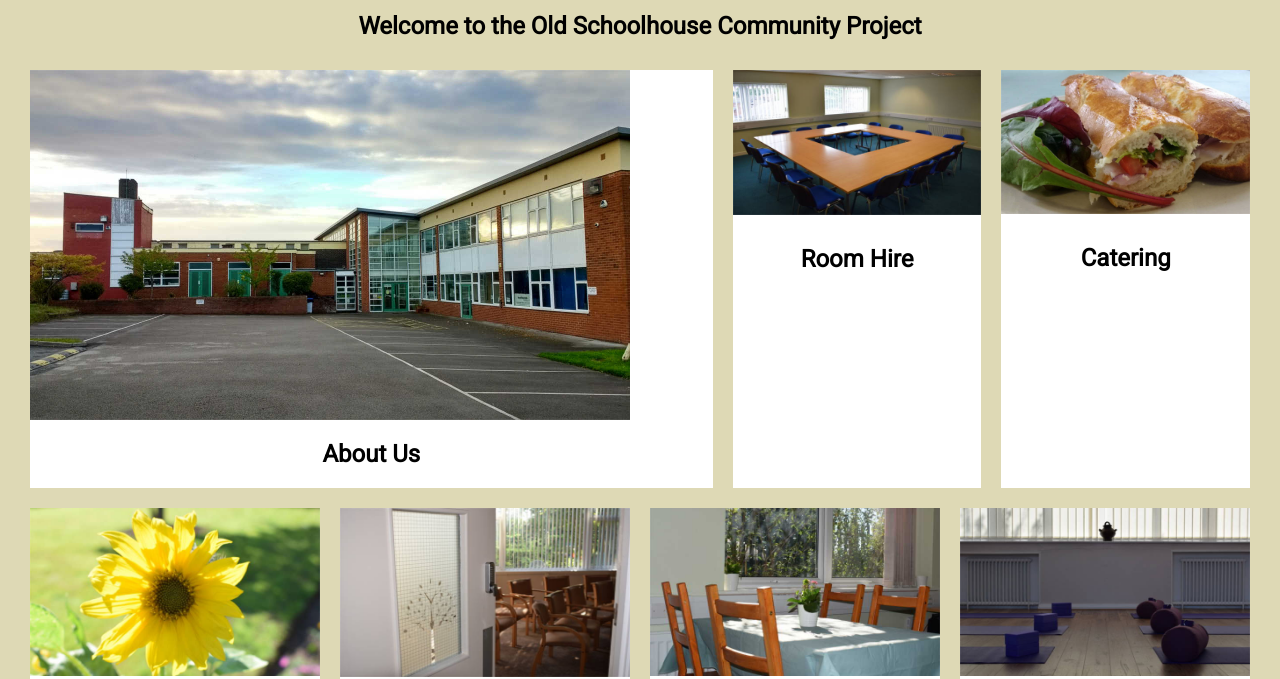
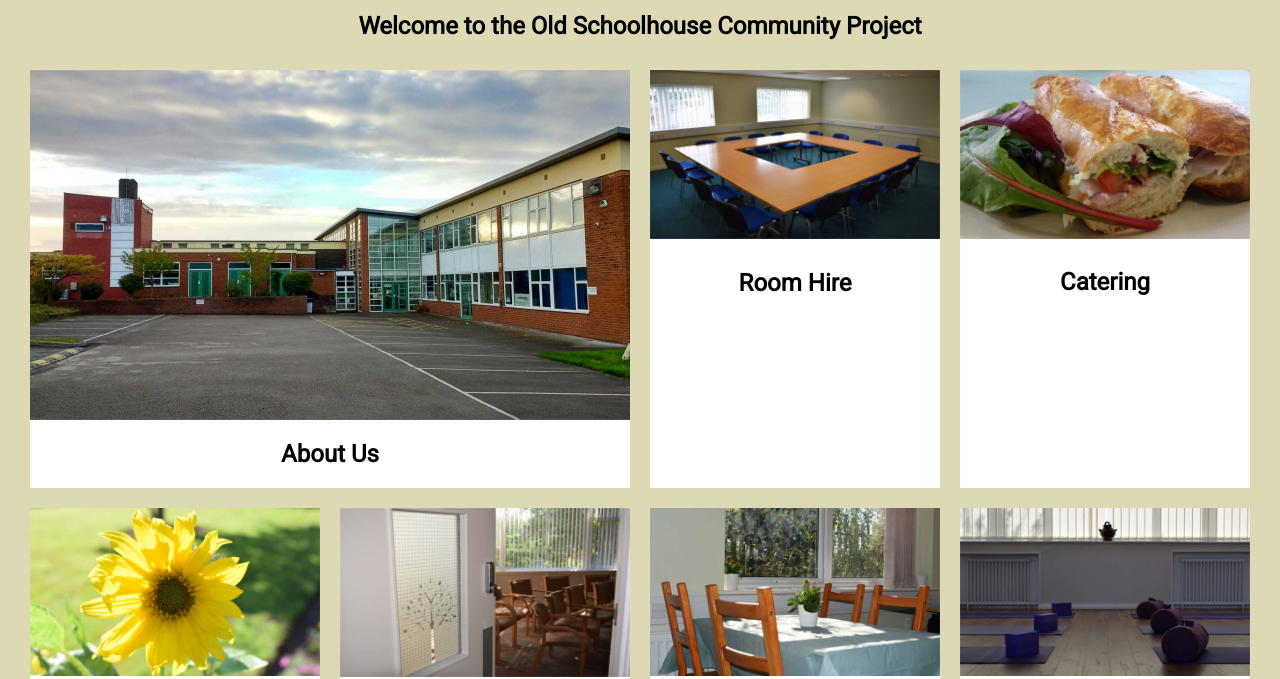
Before and after one commit to Old-Schoolhouse/oscp.co.uk, a plain HTML site: page index.html in a window 1280 px wide. Shown: the part 138-817 px from the top of the page. Drawn offline with Linux system fonts and the light colour scheme; a web font is replaced by a local one.

Commit message:
Another flexbox fix
White space to right of big thumb img. Therefore set container max-width
to equal that of picture.

```diff
--- a/styles.css
+++ b/styles.css
@@ -743,7 +743,7 @@ table {
 		    -ms-flex-direction: column;
 		        flex-direction: column;
 		flex:1 0 35%;      /*does this fix weirdness on safari and ios?*/
-		/*max-width:48%;*/
+		max-width:600px;
 	}
 	.big .thumb {
 		min-width:100%;
```
